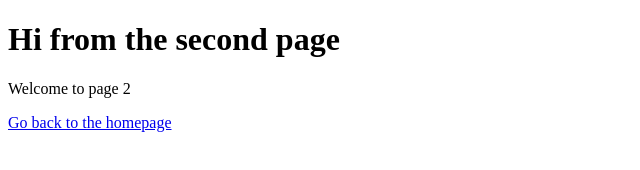
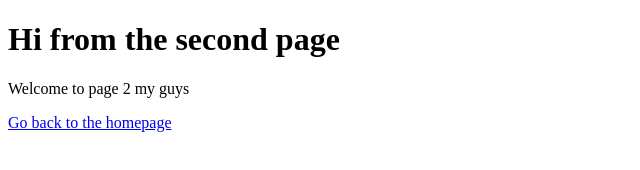
Before and after one commit to danawhite/gatsbybrightideas, a Gatsby site: page /page-2 in a window 1280 px wide. Shown: the full height of the page, 0-640 px from the left. Built offline with nearby package versions, Linux system fonts and the light colour scheme; Gatsby itself is replaced by a stand-in of ours.

Commit message:
updating page 2

```diff
--- a/src/pages/page-2.js
+++ b/src/pages/page-2.js
@@ -4,7 +4,7 @@
 const SecondPage = () => (
   <div>
     <h1>Hi from the second page</h1>
-    <p>Welcome to page 2</p>
+    <p>Welcome to page 2 my guys</p>
     <Link to="/">Go back to the homepage</Link>
   </div>
 )
```
